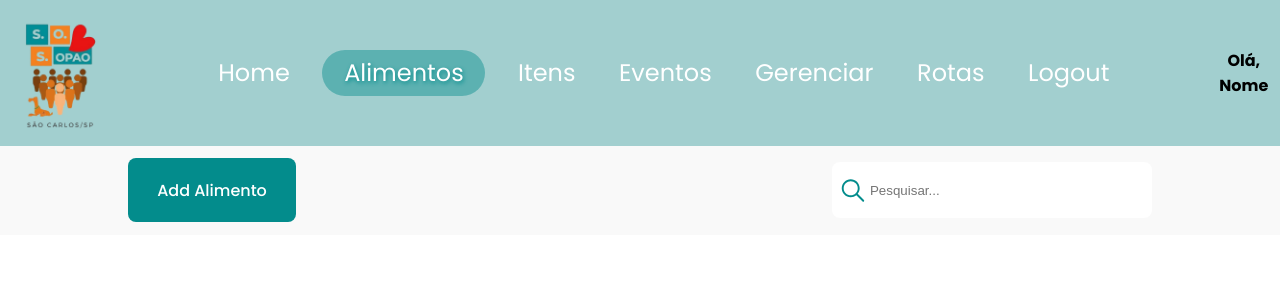
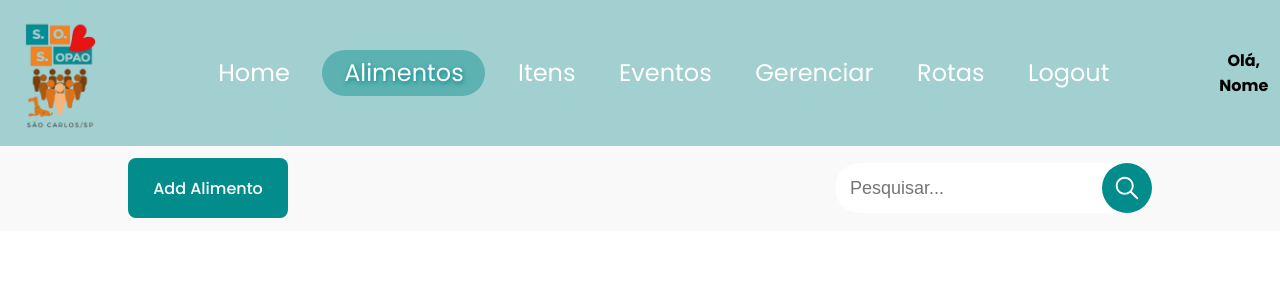
Before and after one commit to LuisHDantas/Projeto-SOSopao, a React (Create React App) app in the folder sosopao-app/: page /alimentos in a window 1280 px wide. Shown: the top 300 px of the page. Built offline with nearby package versions, Linux system fonts and the light colour scheme.

Commit message:
feat: Atualização botão pesquisa/adicionar

```diff
--- a/sosopao-app/src/App.jsx
+++ b/sosopao-app/src/App.jsx
@@ -3,6 +3,7 @@ import { BrowserRouter, Route, Routes } from 'react-router-dom';
 
 import { Home } from './pages/Home';
 import { Alimentos } from './pages/Alimentos';
+import { Itens } from './pages/Itens';
 
 function App() {
   return (
@@ -10,6 +11,7 @@ function App() {
       <Routes>
         <Route path='/'  Component={Home} />
         <Route path='/alimentos' Component={Alimentos}/>
+        <Route path='/itens' Component={Itens}/>
       </Routes>
     </BrowserRouter>
   );
--- a/sosopao-app/src/components/buttomSearch/index.jsx
+++ b/sosopao-app/src/components/buttomSearch/index.jsx
@@ -4,10 +4,10 @@ import './style.css';
 export function ButtonSearch(){
     return(
 
-        <button className="search">
-            <IoIosSearch />
-            <input class="search-txt" type="text" placeholder="Pesquisar..."/>
-        </button>
+        <div className="search">
+            <button className="btn-search"> <IoIosSearch /> </button>
+            <input className="txt-search" type="text" placeholder="Pesquisar..."/>
+        </div>
 
     );
 }
--- a/sosopao-app/src/components/buttomSearch/style.css
+++ b/sosopao-app/src/components/buttomSearch/style.css
@@ -1,73 +1,58 @@
 .search{
+    width: fit-content;
+    height: fit-content;
+    position: relative;
+  }
+
+  .txt-search{
+    height: 48px;
+    width: 48px;
+    font-size: 18px;
+    outline: none;
+    border-style: none;
+    border-radius: 25px;
+    background-color: white;
+    transition: 0.8s;
+  }
+
+  .btn-search{
+    width: 50px;
+    height: 50px;
+    right: 0px;
+    font-size: 30px;
     cursor: pointer;
-    font-size: 35px;
-    width: 7vh;
-    height: 7vh;
+    outline: none;
+    border-style: none;
+    border-radius: 25px;
     display: flex;
     justify-content: center;
     align-items: center;
-    border: none;
-    border-radius: 50%;
+    position: absolute;
     color: white;
-    background-color: #038C8C;
+    background-color:#038C8C;
+  }
+
+  .btn-search:focus ~ .txt-search{
+    width: 180px;
+    padding-left: 15px;
     transition: 0.8s;
-}
+  }
 
-.search:hover{
-    width: 300px;
-    border-radius: 8px;;
-    transition: 0.8s;
-    color: #038C8C;
-    background-color: white;
-}
-
-.search-txt:active{
-    width: 200px;
-}
-
-.search-txt:focus{
-    width: 200px;
-}
-
-.search:focus{
-    width: 300px;
-    border-radius: 8px;;
-    color: #038C8C;
-    background-color: white;
-}
-
-.search:hover input{
-    width: 200px;
-    cursor: pointer;
-}
-
-.search input{
-    width: 0;
-    outline: none;
-    border: none;
-    font-weight: 500px;
-    transition: 0.8s;
-    background: transparent;
-}
-
+  .txt-search:focus{
+    width: 180px;
+    padding-left: 15px;
+    color: black;
+  }
 
 @media (min-width: 992px){
 
-    .search{
-        color: #038C8C;
-        border-radius: 8px;
-        width: 40vh;
-        background-color: white;
-        justify-content: space-around;
-        transition: 0.8s;
+    .txt-search{
+        width: 300px;
+        padding-left: 15px;
     }
 
-    .search input{
-        width: 40vh;
+    .txt-search:focus{
+        width: 300px;
+        padding-left: 15px;
     }
-
-    .text{
-        font-size: 20px;
-    }
-
 }
--- a/sosopao-app/src/components/buttonAdd/style.css
+++ b/sosopao-app/src/components/buttonAdd/style.css
@@ -1,7 +1,7 @@
 .add{
     cursor: pointer;
-    width: 20vh;
-    height: 7vh;
+    width: 140px;
+    height: 55px;
     background-color: #038C8C;
     color: white;
     font-size: 16px;
@@ -13,7 +13,7 @@
 
 @media (min-width: 992px){
     .add{
-        width: 21vh;
-        height: 8vh;
+        width: 160px;
+        height: 60px;
     }
 }
--- /dev/null
+++ b/sosopao-app/src/pages/Itens.jsx
@@ -0,0 +1,22 @@
+import { Navbar } from "../components/Navbar";
+import { ButtonSearch } from "../components/buttomSearch";
+import { ButtonAdd } from "../components/buttonAdd";
+import '../styles/itens.css';
+
+
+export function Itens(){
+    return(
+        <div>
+            <Navbar type='itens'/>
+            <div id="add-search">
+                <ButtonAdd />
+                <ButtonSearch />
+            </div>
+            <div id="title">
+                <h1>Itens no Estoque:</h1>
+            </div>
+
+
+        </div>
+    );
+}
--- /dev/null
+++ b/sosopao-app/src/styles/itens.css
@@ -0,0 +1,25 @@
+#add-search{
+    padding: 3% 5%;
+    background-color: #F9F9F9;
+    display:flex;
+    justify-content: space-between;
+    align-items: center;
+}
+
+#title{
+    display: flex;
+    justify-content: center;
+    font-weight: none;
+    font-family: 'Poppins', sans-serif;
+}
+
+#title h1{
+    font-weight: 400;
+}
+
+@media (min-width: 992px){
+
+    #add-search{
+        padding: 1% 10%;
+    }
+}
```
